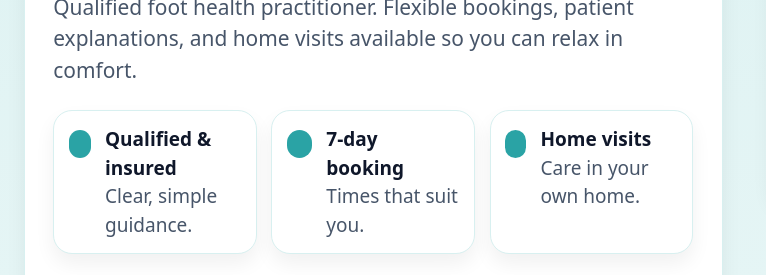
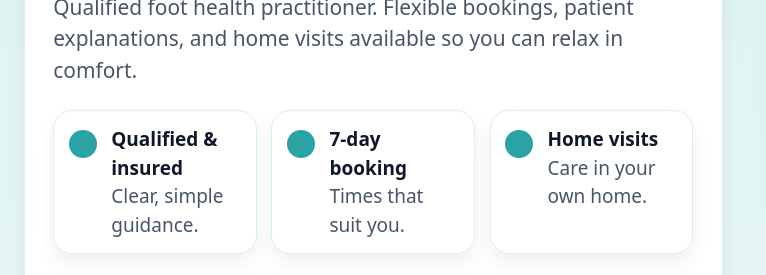
Before and after one commit to DevRJAmigo/FootHealthByEmma, a plain HTML site: page index.html in a window 1280 px wide. Shown: the part 542-817 px from the top of the page, 0-766 px from the left. Drawn offline with nearby package versions, Linux system fonts and the light colour scheme.

Commit message:
Fix the bullet-points/circles in hero

```diff
--- a/index.html
+++ b/index.html
@@ -105,9 +105,29 @@
         <p class="mt-3 text-slate-600 text-[1.1rem] max-w-prose">Qualified foot health practitioner. Flexible bookings, patient explanations, and home visits available so you can relax in comfort.</p>
 
         <ul class="mt-5 grid sm:grid-cols-3 gap-3">
-          <li class="flex items-start gap-3 bg-white border border-brand-100 rounded-2xl p-3 shadow-soft"><span class="mt-1 inline-block w-7 h-6 rounded-full bg-brand-500"></span><div><p class="font-bold">Qualified & insured</p><p class="text-slate-600">Clear, simple guidance.</p></div></li>
-          <li class="flex items-start gap-3 bg-white border border-brand-100 rounded-2xl p-3 shadow-soft"><span class="mt-1 inline-block w-7 h-6 rounded-full bg-brand-500"></span><div><p class="font-bold">7‑day booking</p><p class="text-slate-600">Times that suit you.</p></div></li>
-          <li class="flex items-start gap-3 bg-white border border-brand-100 rounded-2xl p-3 shadow-soft"><span class="mt-1 inline-block w-7 h-6 rounded-full bg-brand-500"></span><div><p class="font-bold">Home visits</p><p class="text-slate-600">Care in your own home.</p></div></li>
+          <li class="flex items-start gap-3 bg-white border border-brand-100 rounded-2xl p-3 shadow-soft">
+            <span class="mt-1 shrink-0 size-6 rounded-full bg-brand-500"></span>
+            <div>
+              <p class="font-bold">Qualified & insured</p>
+              <p class="text-slate-600">Clear, simple guidance.</p>
+            </div>
+          </li>
+
+          <li class="flex items-start gap-3 bg-white border border-brand-100 rounded-2xl p-3 shadow-soft">
+            <span class="mt-1 shrink-0 size-6 rounded-full bg-brand-500"></span>
+            <div>
+              <p class="font-bold">7-day booking</p>
+              <p class="text-slate-600">Times that suit you.</p>
+            </div>
+          </li>
+
+          <li class="flex items-start gap-3 bg-white border border-brand-100 rounded-2xl p-3 shadow-soft">
+            <span class="mt-1 shrink-0 size-6 rounded-full bg-brand-500"></span>
+            <div>
+              <p class="font-bold">Home visits</p>
+              <p class="text-slate-600">Care in your own home.</p>
+            </div>
+          </li>
         </ul>
 
         <div class="mt-5 flex flex-wrap gap-3">
```
